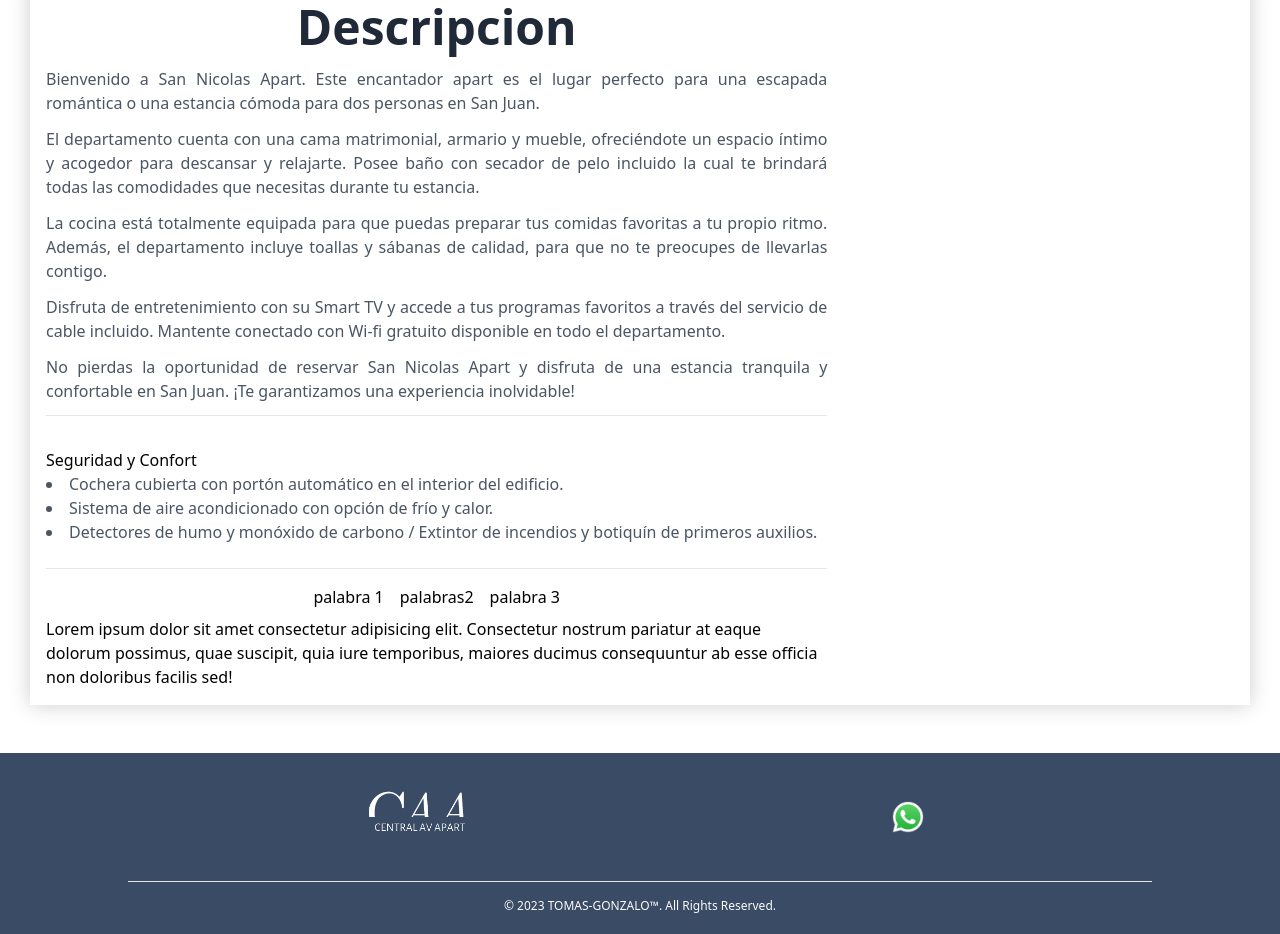
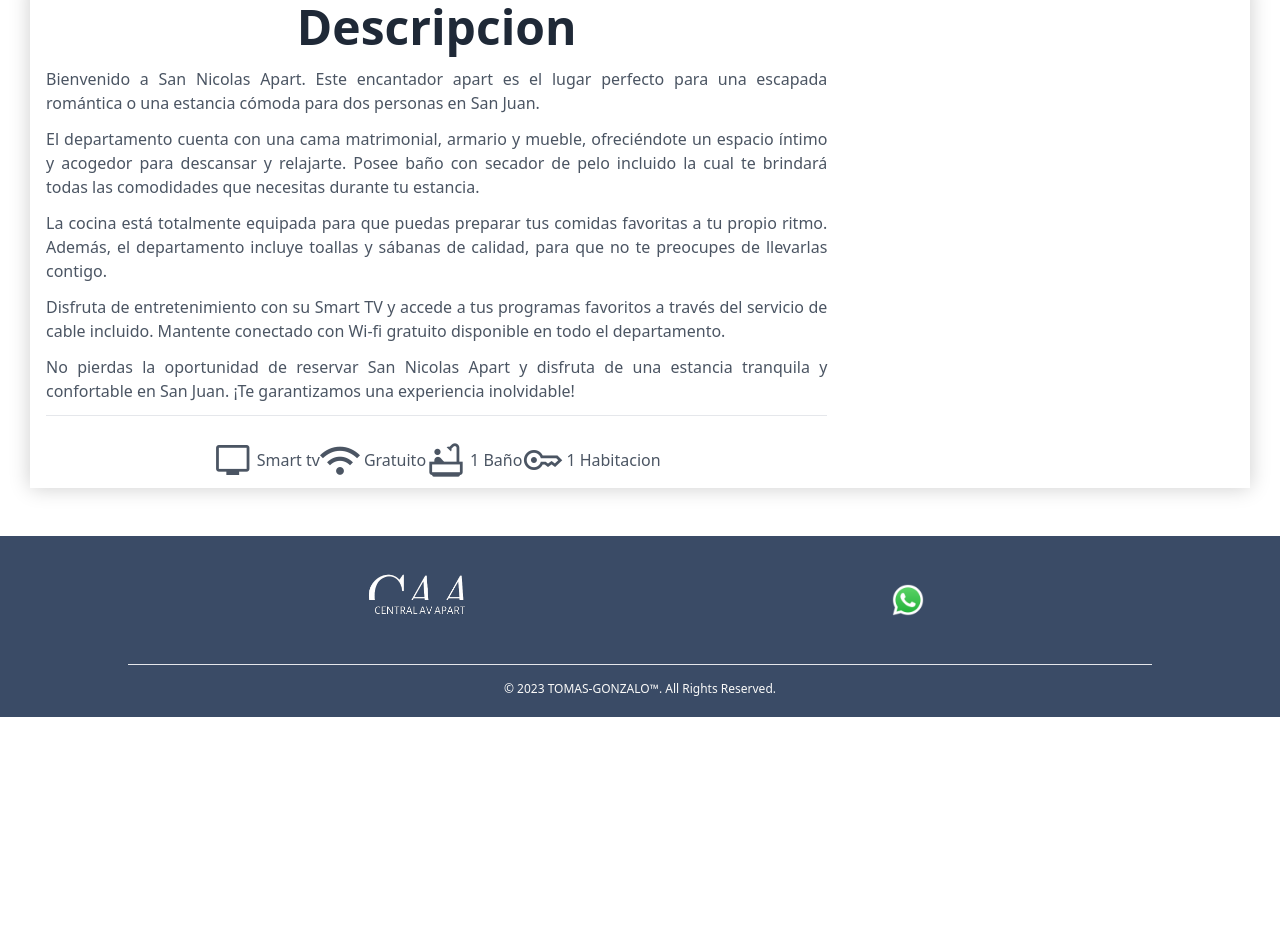
Before and after one commit to TomasZalazar/Central-Av, a website: page src/pages/CentralAv.html in a window 1280 px wide. Shown: the part 1711-2645 px from the top of the page. After the commit the page ends 2428 px from the top, so only its background shows below. Drawn offline with nearby package versions, Linux system fonts and the light colour scheme.

Commit message:
Central av

```diff
--- a/src/pages/CentralAv.html
+++ b/src/pages/CentralAv.html
@@ -115,24 +115,26 @@
                     </p>
                     <hr class="border-gray-200  sm:mx-auto stroke-neutral-50:border-gray-700" />
                 </div>
-                <div class=" my-2 mx-2 p-2 ">
-                    <h3>Seguridad y Confort</h3>
-                    <ul class="list-inside list-disc text-gray-600">
-                        <li>Cochera cubierta con portón automático en el interior del edificio.</li>
-                        <li>Sistema de aire acondicionado con opción de frío y calor.</li>
-                        <li>Detectores de humo y monóxido de carbono / Extintor de incendios y botiquín de primeros auxilios.</li>
-                    </ul>
-                    <hr class="border-gray-200 my-6 sm:mx-auto stroke-neutral-50:border-gray-700 mb-4" />
-                    <div class="flex justify-center my-2 ">
-                        <ul class="flex justify-around cursor-pointer mx-4 text-1xs">
-                            <li class="mx-2">palabra 1</li>
-                            <li class="mx-2">palabras2</li>
-                            <li class="mx-2">palabra 3</li>
+                <div class="flex flex-row justify-center items-center">
+                    <ul class="flex flex-col md:flex-row gap-5 md:gap-[40px]">
+                        <li class="text-gray-600 my-2 flex items-center justify-start">
+                        <span class="material-symbols-outlined" style="font-size: 40px; margin-right:4px;">tv</span>
+                        Smart tv
+                        </li>
+                        <li class="text-gray-600 my-2 flex items-center justify-start">
+                            <span class="material-symbols-outlined" style="font-size: 40px; margin-right:4px;">wifi</span>
+                            Gratuito
+                        </li>
+                        <li class="text-gray-600 my-2 flex items-center justify-start">
+                            <span class="material-symbols-outlined" style="font-size: 40px; margin-right:4px;">bathtub</span>
+                            1 Baño
+                        </li>
+                        <li class="text-gray-600 my-2 flex items-center justify-start">
+                            <span class="material-symbols-outlined" style="font-size: 40px; margin-right:4px;">key</span>
+                            1 Habitacion
+                        </li>
                         </ul>
-                    </div>
-                    <div class=" ">
-                        <p class="text-[18px]">Lorem ipsum dolor sit amet consectetur adipisicing elit. Consectetur nostrum pariatur at eaque dolorum possimus, quae suscipit, quia iure temporibus, maiores ducimus consequuntur ab esse officia non doloribus facilis sed!</p>
-                    </div>
+
                 </div>
             </div>
         </section>
```
